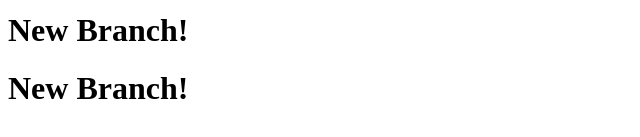
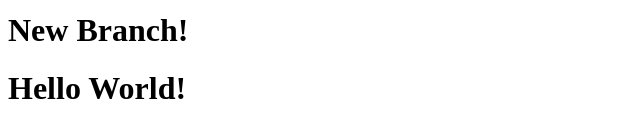
Before and after one commit to iamsapankumar/ReactNative, a plain HTML site: page index.html in a window 1280 px wide. Shown: the part 185-322 px from the top of the page, without its empty margins (0-640 px from the left). Drawn offline with Linux system fonts and the light colour scheme.

Commit message:
New line added

```diff
--- a/index.html
+++ b/index.html
@@ -10,7 +10,9 @@
     <h1> New Branch!</h1>
     <h1> New Branch!</h1>
     <h1> New Branch!</h1>
-    <h1> New Branch!</h1>
+
+    <h1> Hello World!</h1>
+
 </body>
 
 </html>
```
